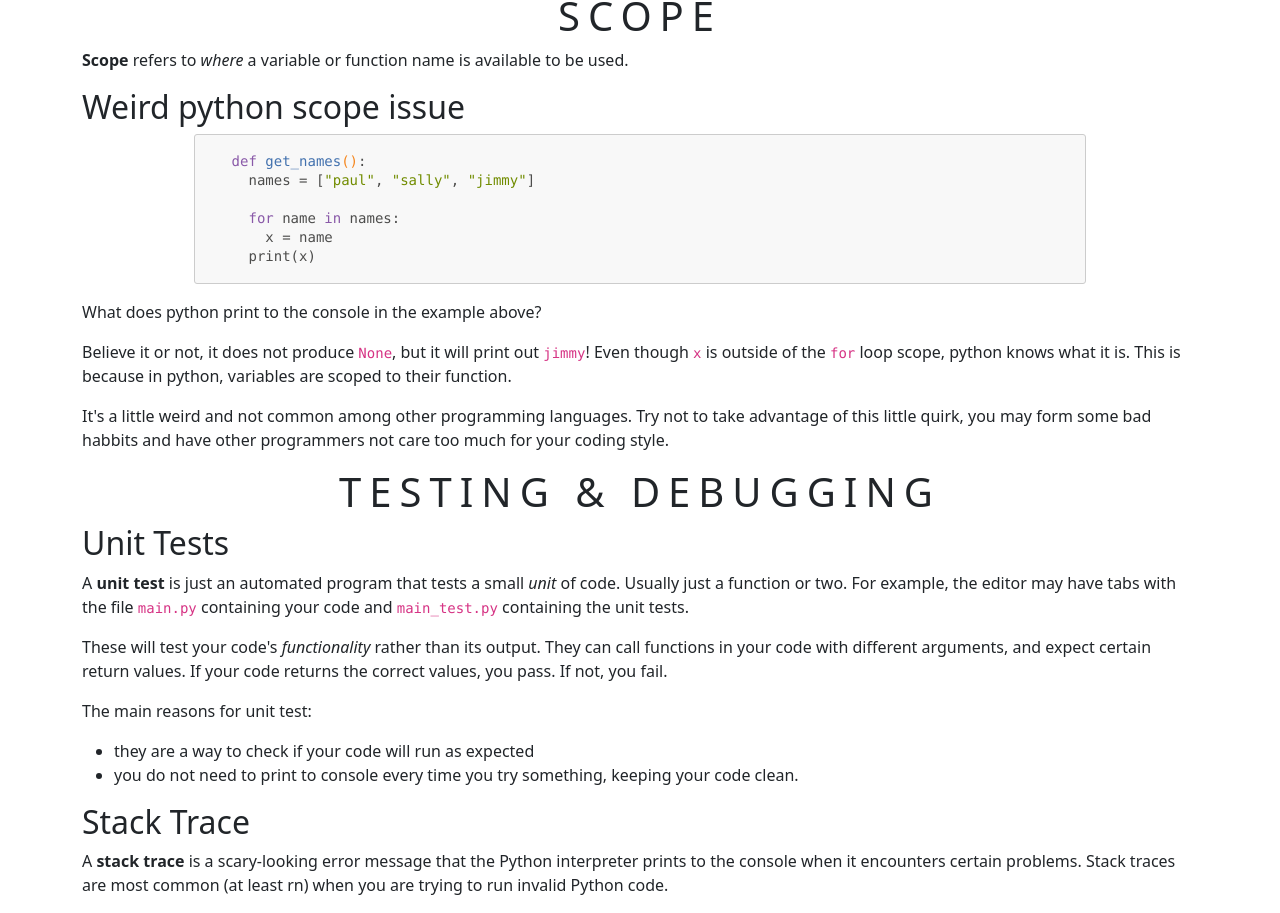
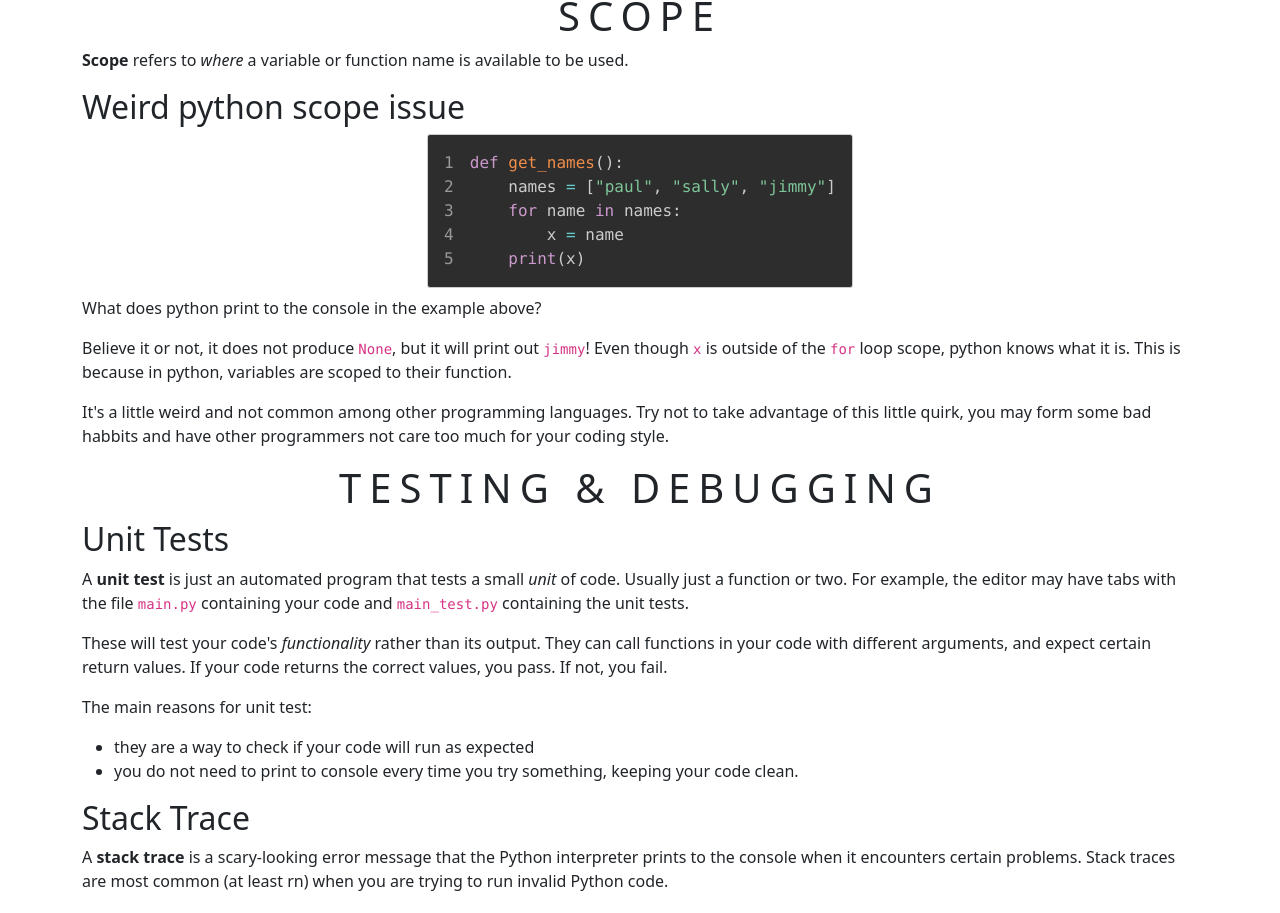
Before and after one commit to paulcostanza/client-learning-protocol, a React (Vite) app: page /python in a window 1280 px wide. Shown: the part 1426-2339 px from the top of the page. Built offline with nearby package versions, Linux system fonts and the light colour scheme.

Commit message:
updated python>scope page with react-syntax-highlighter

```diff
--- a/src/pages/python/Scope.jsx
+++ b/src/pages/python/Scope.jsx
@@ -1,4 +1,13 @@
+import { Prism as SyntaxHighlighter } from 'react-syntax-highlighter';
+import { tomorrow } from 'react-syntax-highlighter/dist/esm/styles/prism';
+
 export default function Scope() {
+
+    const weirdPythonIssue = `def get_names():
+    names = ["paul", "sally", "jimmy"]
+    for name in names:
+        x = name
+    print(x)`
     return (
         <>
             <h1 id="scope">Scope</h1>
@@ -7,13 +16,11 @@ export default function Scope() {
 
             <h2 id="weird-python-scope-issue">Weird python scope issue</h2>
 
-            {/* Code */}
-            <pre className="hljs"><code><div><span className="hljs-function"><span className="hljs-keyword">def</span> <span className="hljs-title">get_names</span><span className="hljs-params">()</span>:</span><br />
-                &nbsp;&nbsp;names = [<span className="hljs-string">"paul"</span>, <span className="hljs-string">"sally"</span>, <span className="hljs-string">"jimmy"</span>]<br /><br />
-                &nbsp;&nbsp;<span className="hljs-keyword">for</span> name <span className="hljs-keyword">in</span> names:<br />
-                &nbsp;&nbsp;&nbsp;&nbsp;x = name<br />
-                &nbsp;&nbsp;print(x)
-            </div></code></pre>
+            <div className="center">
+                <SyntaxHighlighter language="python" style={tomorrow} showLineNumbers className="center">
+                    {weirdPythonIssue}
+                </SyntaxHighlighter>
+            </div>
 
             <p>What does python print to the console in the example above?</p>
 
```
